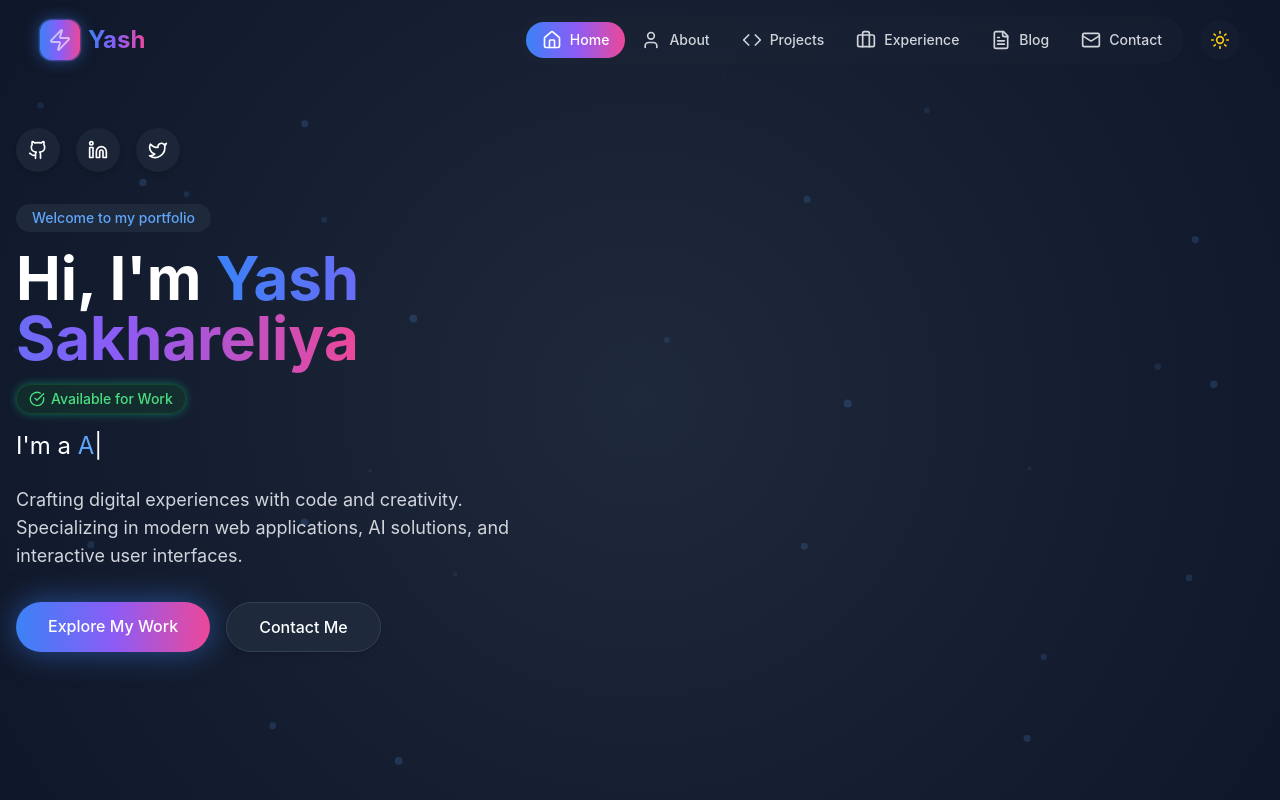
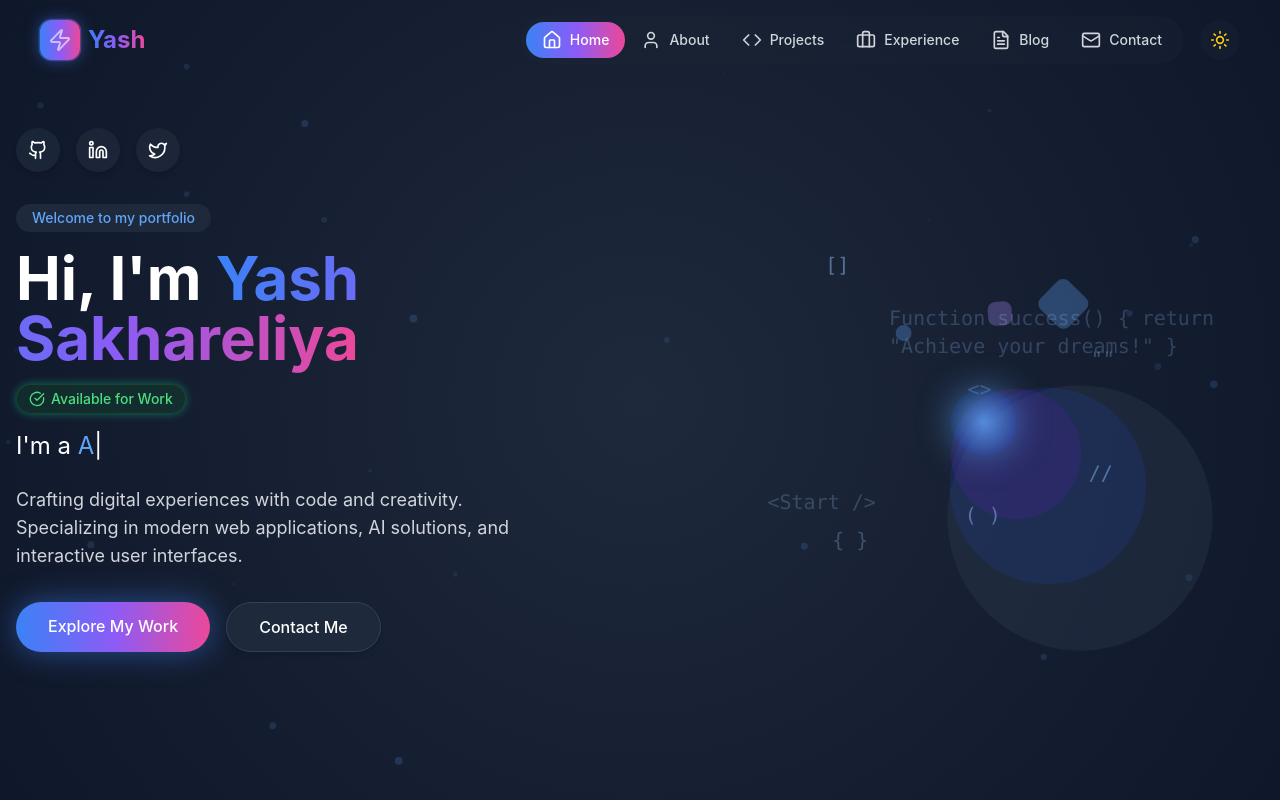
Before and after one commit to YashSakhareliya/Portfolio, a React (Vite) app: page / in a window 1280 px wide. Built offline with nearby package versions, Linux system fonts and the light colour scheme.

Commit message:
Animation Done

```diff
--- a/src/components/Hero.jsx
+++ b/src/components/Hero.jsx
@@ -87,6 +87,7 @@ const Hero = () => {
         <div className='container mx-auto px-4 pt-32 pb-20'>
             <div className='flex flex-col lg:flex-row items-center justify-between'>
                 {/* Left content */}
+
                 <motion.div
                  initial={{ opacity: 0, y: 20 }}
                  animate={{ opacity: 1, y: 0 }}
@@ -218,7 +219,7 @@ const Hero = () => {
                     Specializing in modern web applications, AI solutions, and
                     interactive user interfaces.
                     </motion.p>
-
+                    {/* hero button */}
                     <motion.div
                     initial={{ opacity: 0, y: 20 }}
                     animate={{ opacity: 1, y: 0 }}
@@ -256,6 +257,155 @@ const Hero = () => {
 
                 </motion.div>
 
+                {/* right content */}
+
+                <motion.div
+                initial={{ opacity: 0, scale: 0.9 }}
+                animate={{ opacity: 1, scale: 1 }}
+                transition={{ delay: 0.3, duration: 0.8 }}
+                className="lg:w-1/2 mt-12 lg:mt-0 z-10"
+                >
+                    <div className="relative w-full h-[500px] flex items-center justify-center">
+                    {/* Abstract animated shapes */}
+                    <div className="relative w-full h-full">
+                        {/* Large circle */}
+                        <motion.div
+                        className={`absolute top-1/2 left-1/2 transform -translate-x-1/2 -translate-y-1/2 w-64 h-64 rounded-full ${
+                            isDarkMode ? 'bg-dark-bg-tertiary/30' : 'bg-blue-100/30'
+                        }`}
+                        animate={{
+                            scale: [1, 1.05, 1],
+                            rotate: [0, 5, 0],
+                        }}
+                        transition={{
+                            duration: 8,
+                            repeat: Infinity,
+                            ease: 'easeInOut',
+                        }}
+                        />
+
+                        {/* Medium circle */}
+                        <motion.div
+                        className={`absolute top-1/2 left-1/2 transform -translate-x-1/2 -translate-y-1/2 w-48 h-48 rounded-full ${
+                            isDarkMode ? 'bg-web3-blue-dark/20' : 'bg-purple-100/30'
+                        }`}
+                        animate={{
+                            scale: [1, 1.1, 1],
+                            rotate: [0, -5, 0],
+                        }}
+                        transition={{
+                            duration: 6,
+                            repeat: Infinity,
+                            ease: 'easeInOut',
+                            delay: 0.5,
+                        }}
+                        />
+
+                        {/* Small circle */}
+                        <motion.div
+                        className={`absolute top-1/2 left-1/2 transform -translate-x-1/2 -translate-y-1/2 w-32 h-32 rounded-full ${
+                            isDarkMode ? 'bg-web3-purple-dark/20' : 'bg-blue-200/30'
+                        }`}
+                        animate={{
+                            scale: [1, 1.15, 1],
+                            rotate: [0, 10, 0],
+                        }}
+                        transition={{
+                            duration: 4,
+                            repeat: Infinity,
+                            ease: 'easeInOut',
+                            delay: 1,
+                        }}
+                        />
+
+                        {/* Floating elements */}
+                        {[...Array(6)].map((_, i) => (
+                        <motion.div
+                            key={i}
+                            className={`absolute w-${4 + i * 2} h-${4 + i * 2} ${
+                            i % 3 === 0
+                                ? isDarkMode
+                                ? 'bg-web3-blue-glow/30'
+                                : 'bg-blue-400/30'
+                                : i % 3 === 1
+                                ? isDarkMode
+                                ? 'bg-web3-purple-glow/30'
+                                : 'bg-purple-400/30'
+                                : isDarkMode
+                                ? 'bg-web3-teal-glow/30'
+                                : 'bg-teal-400/30'
+                            } rounded-lg`}
+                            style={{
+                            top: `${30 + Math.random() * 40}%`,
+                            left: `${30 + Math.random() * 40}%`,
+                            }}
+                            animate={{
+                            y: [0, -20, 0],
+                            x: [0, Math.random() * 20 - 10, 0],
+                            rotate: [0, 360],
+                            }}
+                            transition={{
+                            duration: 5 + Math.random() * 5,
+                            repeat: Infinity,
+                            ease: 'easeInOut',
+                            delay: i * 0.5,
+                            }}
+                        />
+                        ))}
+
+                        {/* Code symbols */}
+                        {['<Start />', '<>', '{ }', '( )', '//', '[]', '""', ' Function success() { return "Achieve your dreams!" }'].map((symbol, i) => (
+                        <motion.div
+                            key={i}
+                            className={`absolute text-xl font-mono ${
+                            isDarkMode
+                                ? 'text-web3-blue-light/70'
+                                : 'text-blue-600/70'
+                            }`}
+                            style={{
+                            top: `${20 + Math.random() * 60}%`,
+                            left: `${20 + Math.random() * 60}%`,
+                            }}
+                            animate={{
+                            y: [0, -30, 0],
+                            opacity: [0.3, 0.7, 0.3],
+                            }}
+                            transition={{
+                            duration: 4 + Math.random() * 4,
+                            repeat: Infinity,
+                            ease: 'easeInOut',
+                            delay: i * 0.7,
+                            }}
+                        >
+                            {symbol}
+                        </motion.div>
+                        ))}
+
+                        {/* Central glowing orb */}
+                        <motion.div
+                        className="absolute top-1/2 left-1/2 transform -translate-x-1/2 -translate-y-1/2 w-16 h-16 rounded-full"
+                        style={{
+                            background: isDarkMode
+                            ? 'radial-gradient(circle, rgba(96, 165, 250, 0.8) 0%, rgba(59, 130, 246, 0.3) 70%, rgba(37, 99, 235, 0) 100%)'
+                            : 'radial-gradient(circle, rgba(59, 130, 246, 0.8) 0%, rgba(37, 99, 235, 0.3) 70%, rgba(29, 78, 216, 0) 100%)',
+                            boxShadow: isDarkMode
+                            ? '0 0 30px rgba(96, 165, 250, 0.5)'
+                            : '0 0 30px rgba(59, 130, 246, 0.5)',
+                        }}
+                        animate={{
+                            scale: [1, 1.2, 1],
+                        }}
+                        transition={{
+                            duration: 3,
+                            repeat: Infinity,
+                            ease: 'easeInOut',
+                        }}
+                        />
+                    </div>
+                    </div>
+                </motion.div>
+
+
             </div>
         </div>
         </div>
```
